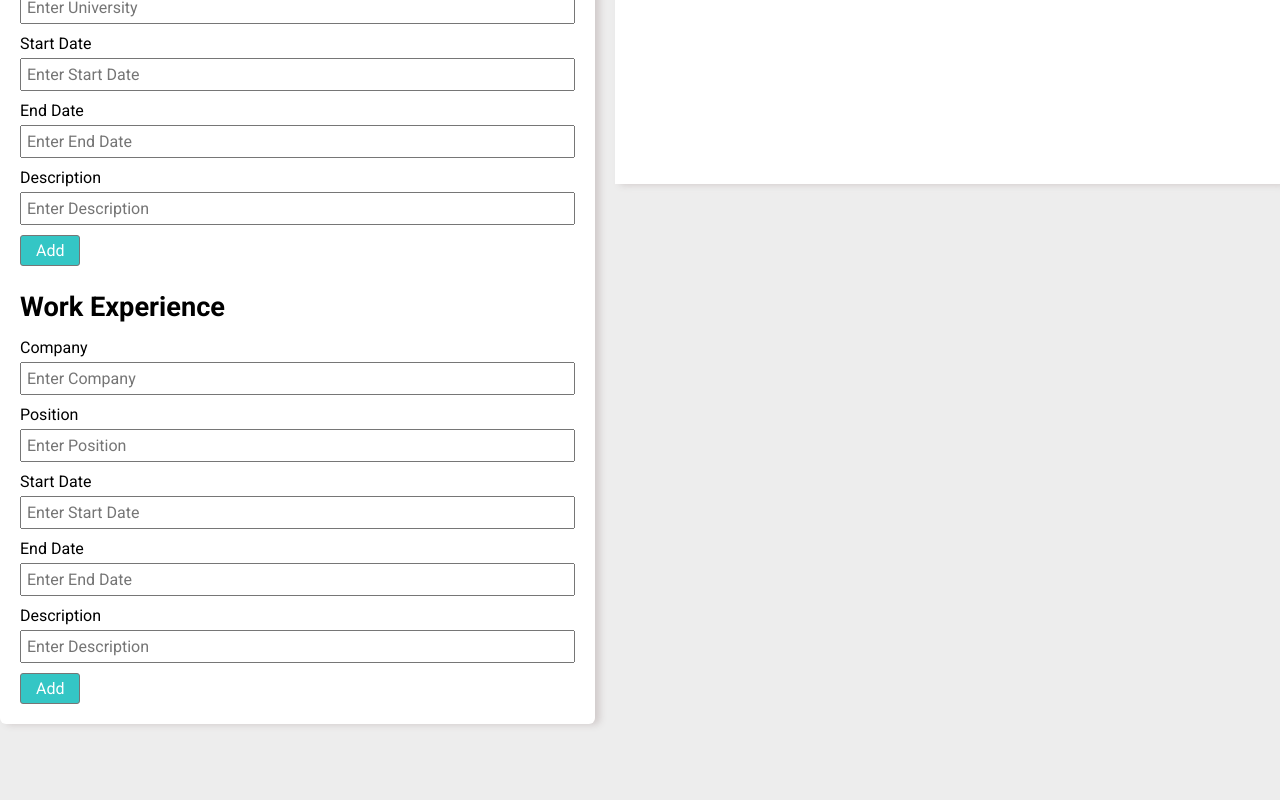
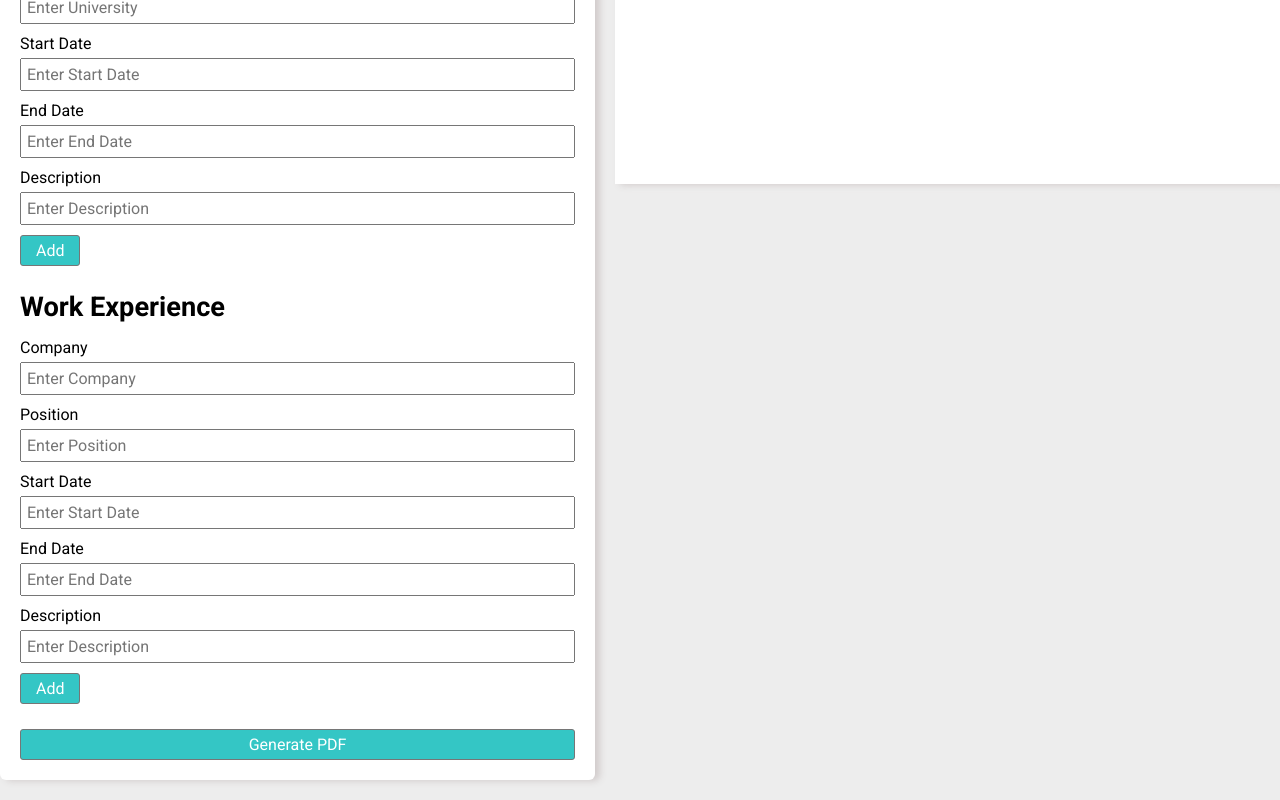
Before and after one commit to evan1mclean/cv-project, a React (Create React App) app: page / in a window 1280 px wide. Shown: the part 828-1628 px from the top of the page. Before the commit the page ends 1572 px from the top, so only its background shows below. Built offline with nearby package versions, Linux system fonts and the light colour scheme.

Commit message:
feat: Add print functionality to create PDF

```diff
--- a/package.json
+++ b/package.json
@@ -9,6 +9,7 @@
     "react": "^18.2.0",
     "react-dom": "^18.2.0",
     "react-scripts": "5.0.1",
+    "react-to-print": "^2.14.7",
     "uniqid": "^5.4.0",
     "web-vitals": "^2.1.4"
   },
--- a/src/components/Form/Form.js
+++ b/src/components/Form/Form.js
@@ -6,7 +6,7 @@ import '../../styles/Form.css'
 
 class Form extends Component {
   render() {
-    const { handleChange, onAddEducation, onAddWorkExperience, onDeleteSection, state } =
+    const { handleChange, onAddEducation, onAddWorkExperience, onDeleteSection, state, printButton } =
       this.props;
     return (
       <form className="form">
@@ -16,6 +16,7 @@ class Form extends Component {
         />
         <Education handleChange={handleChange} education={state.education} onAddEducation={onAddEducation} onDeleteSection={onDeleteSection}/>
         <WorkExperience handleChange={handleChange} workExperience={state.workExperience} onAddWorkExperience={onAddWorkExperience} onDeleteSection={onDeleteSection}/>
+        {printButton}
       </form>
     );
   }
--- a/src/components/Main.js
+++ b/src/components/Main.js
@@ -3,6 +3,7 @@ import "../styles/Main.css";
 import Form from "./Form/Form";
 import Preview from "./Preview/Preview";
 import uniqid from "uniqid";
+import ReactToPrint from 'react-to-print';
 
 class Main extends Component {
   constructor(props) {
@@ -132,11 +133,17 @@ class Main extends Component {
           onAddWorkExperience={this.onAddWorkExperience}
           onDeleteSection={this.onDeleteSection}
           state={this.state}
+          reference={this.myRef}
+          printButton={<ReactToPrint trigger={() => {
+            return <button className="pdf-button" type="button">Generate PDF</button>
+          }}
+          content={() => this.componentRef}/>}
         />
         <Preview
           personalDetails={this.state.personalDetails}
           education={this.state.education}
           workExperience={this.state.workExperience}
+          ref={(el) => this.componentRef = el}
         />
       </div>
     );
--- a/src/styles/Form.css
+++ b/src/styles/Form.css
@@ -62,3 +62,7 @@ button {
 button:hover {
   filter: brightness(90%);
 }
+
+.pdf-button {
+  width: 100%
+}
--- a/src/styles/Preview.css
+++ b/src/styles/Preview.css
@@ -78,3 +78,10 @@
 .description-detail {
   margin: 10px 0;
 }
+
+@media print {
+  .cv-preview {
+    width: 210mm;
+    height: 277mm;
+  }
+}
```
Also changed, not shown: 1 other file (tests, documents, lock files or other folders).
